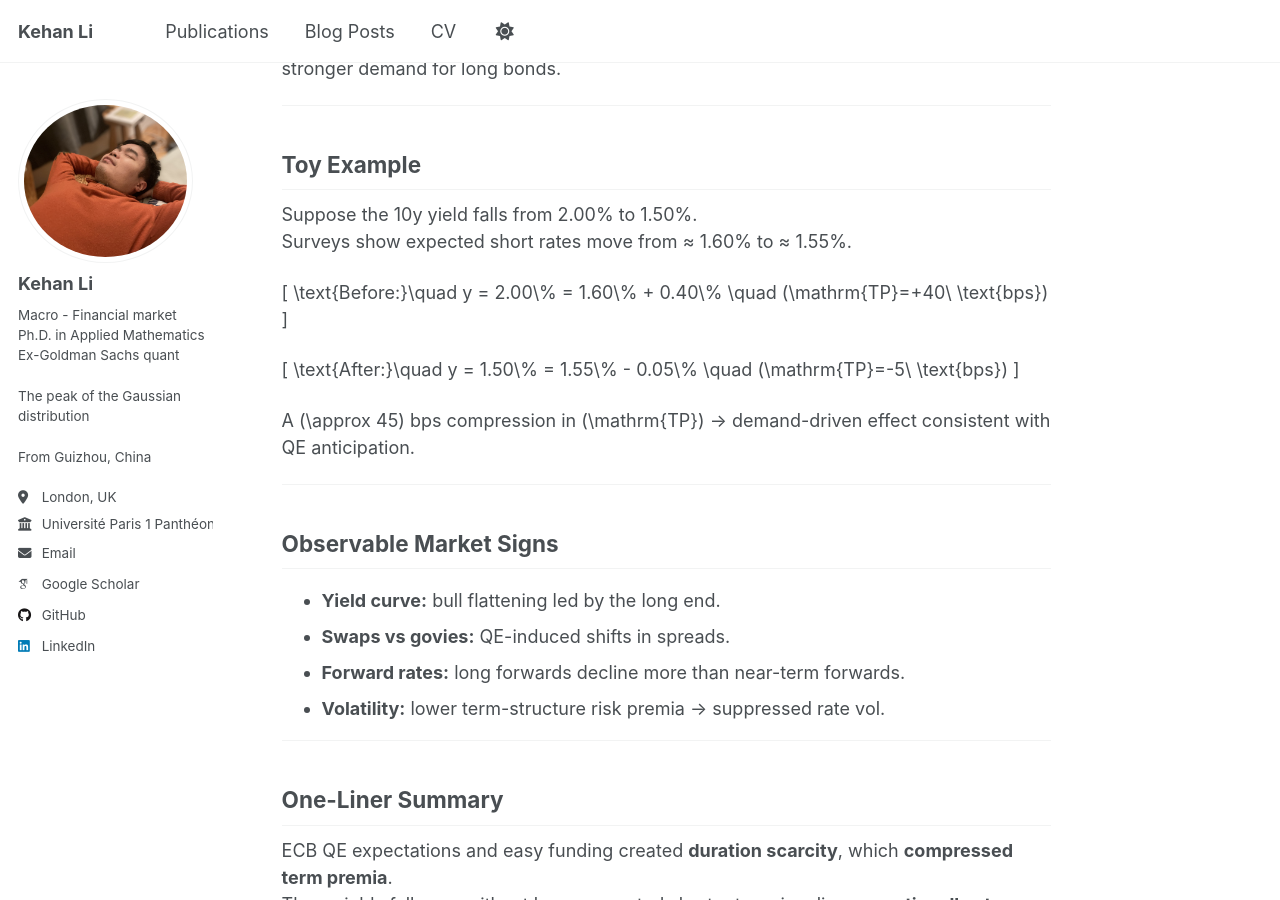
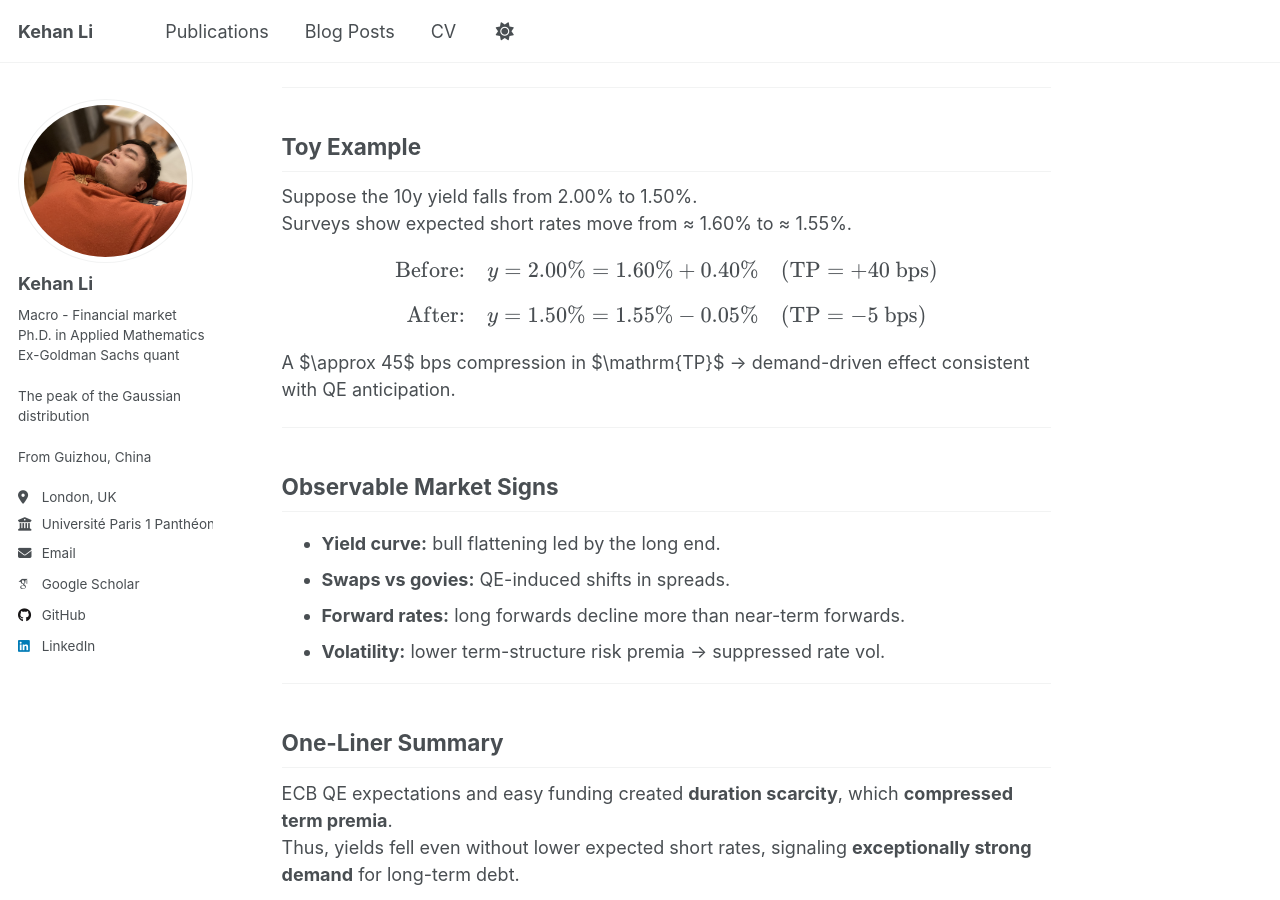
Before and after one commit to KehanLi-1123/KehanLi.github.io, a Jekyll site: the page built from _posts/2025-09-06-Rates-1.md, in a window 1280 px wide and 900 px high, scrolled down 1458 px. Built offline with Jekyll 4.4.1, drawn with Linux system fonts in a browser that asks for light colours; some web fonts are replaced; some of the changed text lies outside the part shown.

```diff
--- a/_posts/2025-09-06-Rates-1.md
+++ b/_posts/2025-09-06-Rates-1.md
@@ -6,13 +6,13 @@ author: Kehan Li
 
 ## Yield Decomposition
 
-A long-maturity nominal yield \(y_t(n)\) can be decomposed as:
+A long-maturity nominal yield $y_t(n)$ can be decomposed as:
 
-\[
+$$
 y_t(n)
 = \frac{1}{n}\sum_{i=1}^{n}\mathbb{E}_t\!\left[r_{t+i}\right]
 + \mathrm{TP}_t(n).
-\]
+$$
 
 - **Expected future short rates**: market expectations of the average policy rate over the bond’s life.
 - **Term premium**: extra compensation for holding long-duration bonds instead of rolling short-term instruments.
@@ -52,15 +52,15 @@ That means investors are willing to **accept less compensation for duration risk
 Suppose the 10y yield falls from 2.00% to 1.50%.
 Surveys show expected short rates move from ≈ 1.60% to ≈ 1.55%.
 
-\[
+$$
 \text{Before:}\quad y = 2.00\% = 1.60\% + 0.40\% \quad (\mathrm{TP}=+40\ \text{bps})
-\]
+$$
 
-\[
+$$
 \text{After:}\quad y = 1.50\% = 1.55\% - 0.05\% \quad (\mathrm{TP}=-5\ \text{bps})
-\]
+$$
 
-A \(\approx 45\) bps compression in \(\mathrm{TP}\) → demand-driven effect consistent with QE anticipation.
+A $\approx 45$ bps compression in $\mathrm{TP}$ → demand-driven effect consistent with QE anticipation.
 
 ---
 
```
